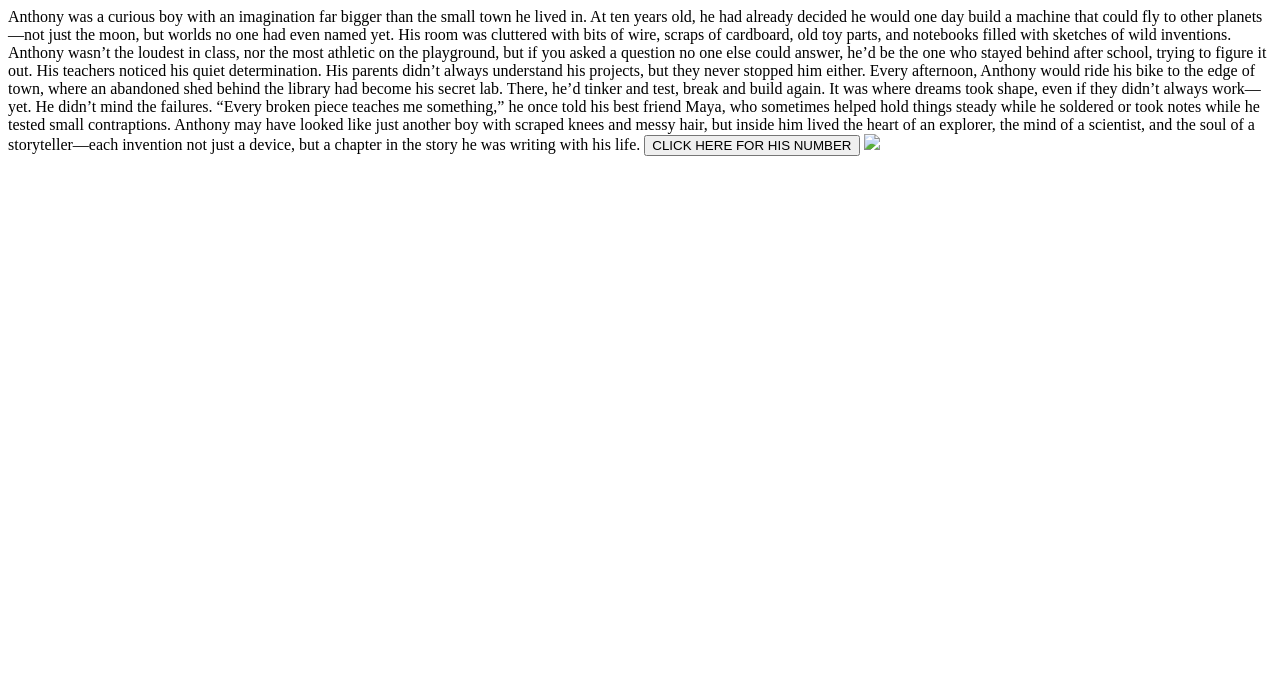
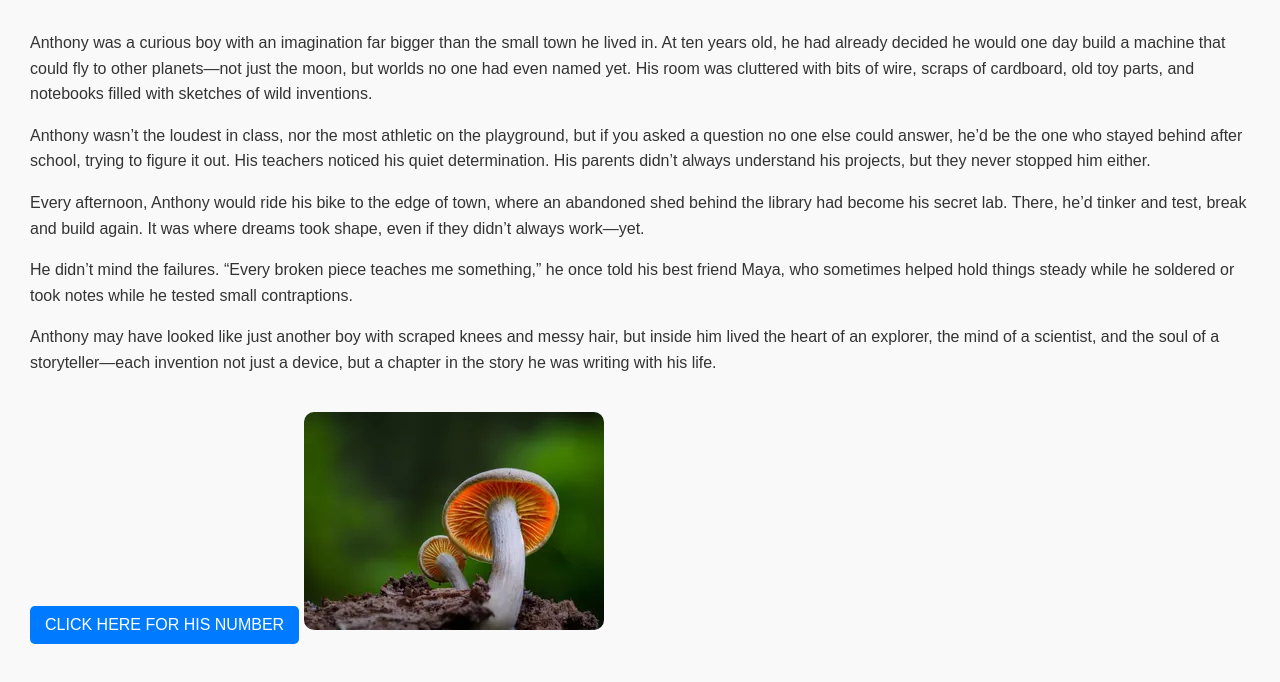
Before and after one commit to Anthony123334/AboutMe, a plain HTML site: page index.html in a window 1280 px wide. Drawn offline with Linux system fonts and the light colour scheme.

Commit message:
Update index.html

```diff
--- a/index.html
+++ b/index.html
@@ -1,25 +1,60 @@
 <!DOCTYPE html>
-<html>
+<html lang="en">
 <head>
+  <meta charset="UTF-8">
+  <meta name="viewport" content="width=device-width, initial-scale=1.0">
   <title>About Anthony</title>
+  <style>
+    body {
+      font-family: Arial, sans-serif;
+      line-height: 1.6;
+      margin: 30px;
+      background-color: #f9f9f9;
+      color: #333;
+    }
+    button {
+      margin-top: 20px;
+      padding: 10px 15px;
+      font-size: 16px;
+      background-color: #007BFF;
+      color: white;
+      border: none;
+      border-radius: 5px;
+      cursor: pointer;
+    }
+    button:hover {
+      background-color: #0056b3;
+    }
+    img {
+      margin-top: 20px;
+      max-width: 100%;
+      height: auto;
+      border-radius: 10px;
+    }
+  </style>
 </head>
 <body>
-    Anthony was a curious boy with an imagination far bigger than the small town he lived in. At ten years old, he had already decided he would one day build a machine that could fly to other planets—not just the moon, but worlds no one had even named yet. His room was cluttered with bits of wire, scraps of cardboard, old toy parts, and notebooks filled with sketches of wild inventions.
 
-Anthony wasn’t the loudest in class, nor the most athletic on the playground, but if you asked a question no one else could answer, he’d be the one who stayed behind after school, trying to figure it out. His teachers noticed his quiet determination. His parents didn’t always understand his projects, but they never stopped him either.
+  <div>
+    <p>Anthony was a curious boy with an imagination far bigger than the small town he lived in. At ten years old, he had already decided he would one day build a machine that could fly to other planets—not just the moon, but worlds no one had even named yet. His room was cluttered with bits of wire, scraps of cardboard, old toy parts, and notebooks filled with sketches of wild inventions.</p>
 
-Every afternoon, Anthony would ride his bike to the edge of town, where an abandoned shed behind the library had become his secret lab. There, he’d tinker and test, break and build again. It was where dreams took shape, even if they didn’t always work—yet.
+    <p>Anthony wasn’t the loudest in class, nor the most athletic on the playground, but if you asked a question no one else could answer, he’d be the one who stayed behind after school, trying to figure it out. His teachers noticed his quiet determination. His parents didn’t always understand his projects, but they never stopped him either.</p>
 
-He didn’t mind the failures. “Every broken piece teaches me something,” he once told his best friend Maya, who sometimes helped hold things steady while he soldered or took notes while he tested small contraptions.
+    <p>Every afternoon, Anthony would ride his bike to the edge of town, where an abandoned shed behind the library had become his secret lab. There, he’d tinker and test, break and build again. It was where dreams took shape, even if they didn’t always work—yet.</p>
 
-Anthony may have looked like just another boy with scraped knees and messy hair, but inside him lived the heart of an explorer, the mind of a scientist, and the soul of a storyteller—each invention not just a device, but a chapter in the story he was writing with his life.
+    <p>He didn’t mind the failures. “Every broken piece teaches me something,” he once told his best friend Maya, who sometimes helped hold things steady while he soldered or took notes while he tested small contraptions.</p>
+
+    <p>Anthony may have looked like just another boy with scraped knees and messy hair, but inside him lived the heart of an explorer, the mind of a scientist, and the soul of a storyteller—each invention not just a device, but a chapter in the story he was writing with his life.</p>
+  </div>
+
   <button onclick="GiveNumber()">CLICK HERE FOR HIS NUMBER</button>
-  <img src="IMG_1792-ezgif.com-webp-to-png-converter">
+
+  <img src="IMG_1792-ezgif.com-webp-to-png-converter.png" alt="Anthony's lab or workspace">
+
   <script>
     function GiveNumber() {
       alert("Hahahah Good Try");
     }
-
   </script>
 
 </body>
```
Lines whose indentation alone changed are shown as unchanged.
